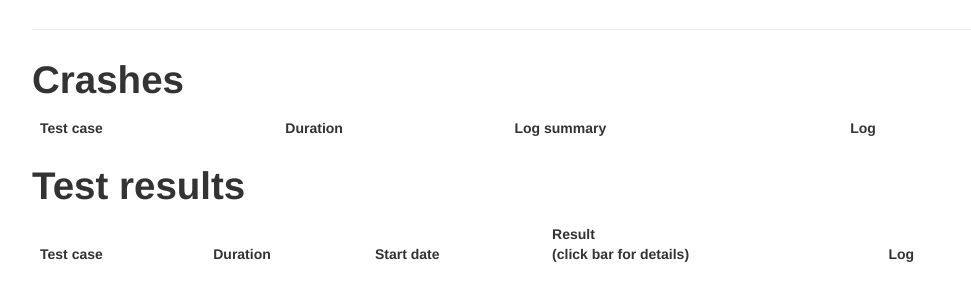
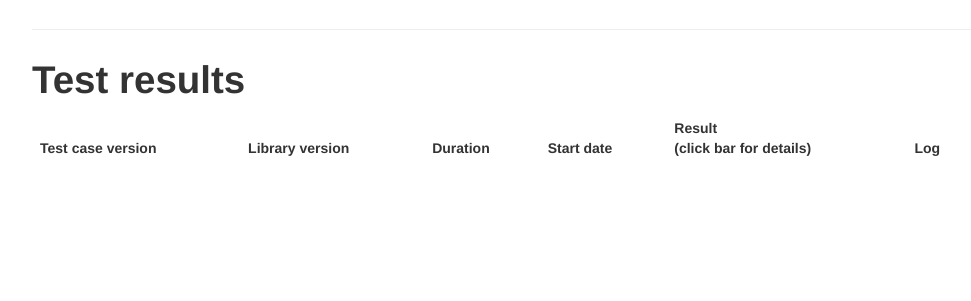
Before and after one commit to nens/threedi-verification, a Django app: template threedi_verification/templates/threedi_verification/test_case.html in a window 1280 px wide. Shown: the top 301 px of the page, without its empty margins (138-1109 px from the left). Run offline with Django 3.2, Linux system fonts and the light colour scheme; the template is opened without the code that fills it, so the values that code supplies are empty; some libraries are stand-ins or nearby versions.

Commit message:
Got test case view working

```diff
--- a/threedi_verification/templates/threedi_verification/test_case.html
+++ b/threedi_verification/templates/threedi_verification/test_case.html
@@ -2,45 +2,12 @@
 {% load staticfiles %}
 
 {% block main-column %}
-  <h1>Crashes</h1>
-  <table class="table">
-    <thead>
-      <tr>
-        <th>Test case</th>
-        <th>Duration</th>
-        <th>Log summary</th>
-        <th>Log</th>
-      </tr>
-    </thead>
-
-    <tbody>
-      {% for test_run in view.crashed_test_runs %}
-        <tr>
-          <td>
-            {{ test_run.report.short_title }}
-          </td>
-          <td>
-            {{ test_run.duration|floatformat }}
-          </td>
-          <td>
-            {{ test_run.report.log_summary|linebreaksbr }}
-          </td>
-          <td>
-            <a href="{% url 'threedi_verification.log' pk=test_run.pk %}">
-              <span class="glyphicon glyphicon-list-alt"
-                    title="Logfile"></span>
-            </a>
-          </td>
-        </tr>
-      {% endfor %}
-    </tbody>
-  </table>
-
   <h1>Test results</h1>
   <table class="table">
     <thead>
       <tr>
-        <th>Test case</th>
+        <th>Test case version</th>
+        <th>Library version</th>
         <th>Duration</th>
         <th>Start date</th>
         <th>
@@ -52,14 +19,19 @@
     </thead>
 
     <tbody>
-      {% for test_case, test_runs in view.completed_test_runs.items %}
+      {% for test_case_version, test_runs in view.grouped_test_runs.items %}
         {% for test_run in test_runs %}
           <tr {% if not forloop.first %}class="text-muted"{% endif %}>
             {% if forloop.first %}
               <td rowspan="{{ test_runs|length }}">
-                {{ test_run.report.short_title }}
+                {{ test_run.test_case_version.last_modified }}
               </td>
             {% endif %}
+            <td>
+              <a href="{{ test_run.library_version.get_absolute_url }}">
+                {{ test_run.library_version }}
+              </a>
+            </td>
             <td>
               {{ test_run.duration|floatformat }}
             </td>
```
Also changed, not shown: threedi_verification/views.py (+15 -27 lines).
